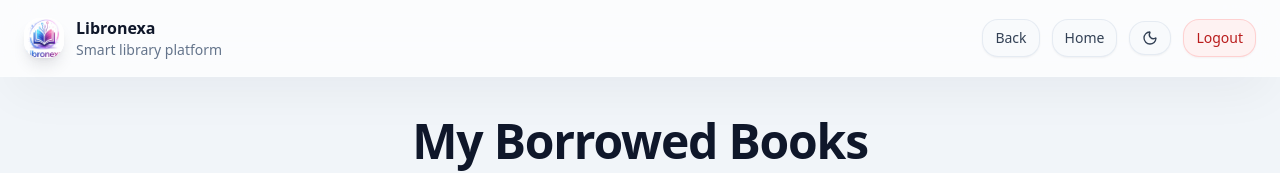
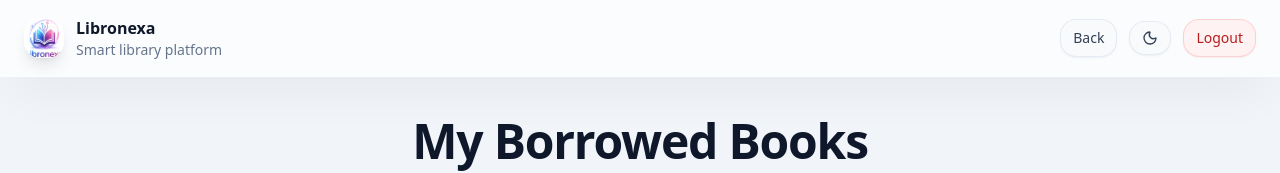
Before and after one commit to kartikgarg146/Libronexa-Smart-Library-Management-Platform, a React (Vite) app in the folder frontend/: page /mybooks in a window 1280 px wide. Shown: the top 173 px of the page. Built offline with nearby package versions, Linux system fonts and the light colour scheme; no server answers.

Commit message:
updated dashboard

```diff
--- a/frontend/src/components/Navbar.tsx
+++ b/frontend/src/components/Navbar.tsx
@@ -44,11 +44,6 @@ function Navbar() {
 
   };
 
-  const goLanding = () => {
-    // Home button must always return to the Landing page.
-    navigate("/");
-  };
-
   return (
 
     <nav className="sticky top-0 z-40 border-b border-white/10 bg-white/70 dark:bg-slate-950/70 backdrop-blur-xl shadow-2xl shadow-slate-900/5">
@@ -68,13 +63,6 @@ function Navbar() {
             className="inline-flex items-center rounded-2xl border border-slate-200/80 bg-slate-50 px-3 py-2 text-sm font-medium text-slate-700 shadow-sm shadow-slate-900/5 transition hover:-translate-y-0.5 hover:bg-slate-100 dark:border-slate-700/90 dark:bg-slate-900 dark:text-slate-100 dark:hover:bg-slate-800"
           >
             Back
-          </button>
-
-          <button
-            onClick={goLanding}
-            className="inline-flex items-center rounded-2xl border border-slate-200/80 bg-slate-50 px-3 py-2 text-sm font-medium text-slate-700 shadow-sm shadow-slate-900/5 transition hover:-translate-y-0.5 hover:bg-slate-100 dark:border-slate-700/90 dark:bg-slate-900 dark:text-slate-100 dark:hover:bg-slate-800"
-          >
-            Home
           </button>
 
           <button
```
